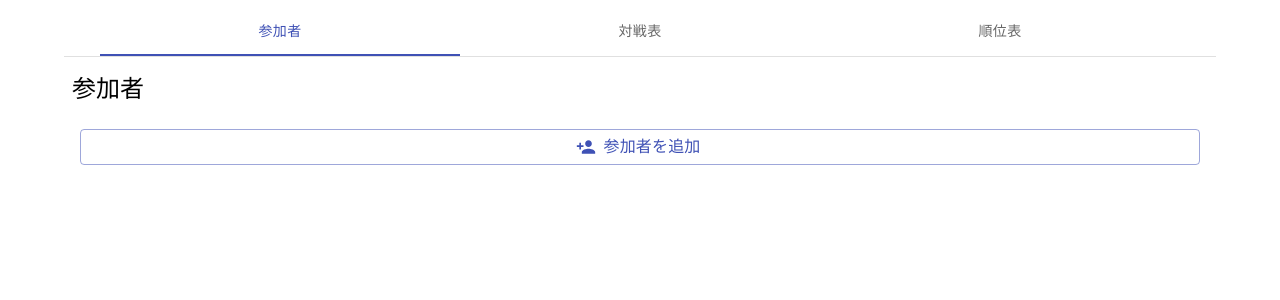
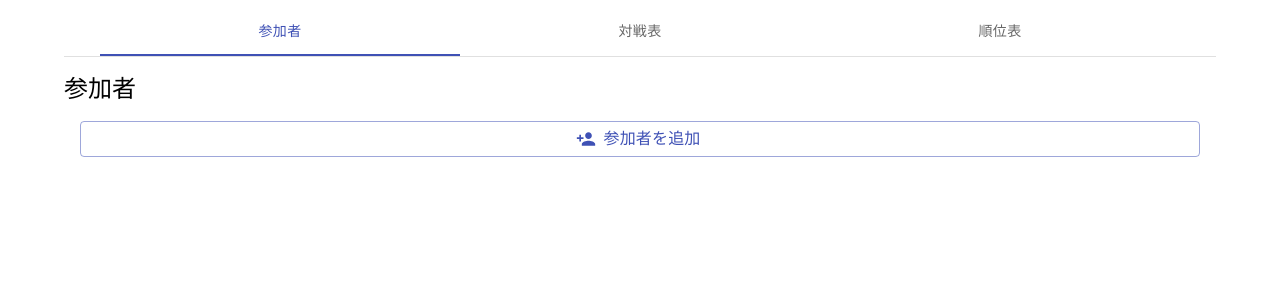
Before and after one commit to snowonfeet/swiss_draw, a Next.js app: page / in a window 1280 px wide. Shown: the top 300 px of the page. Built offline with nearby package versions, Linux system fonts and the light colour scheme.

Commit message:
余白の調整

```diff
--- a/src/app/page.tsx
+++ b/src/app/page.tsx
@@ -57,7 +57,7 @@ const TabPanel = (props: TabPanelProps) => {
 
 const Title = ({ children: children }: { children?: React.ReactNode }) => {
   return (
-    <Typography variant="h5" sx={{ m: 1 }}>
+    <Typography variant="h5" sx={{ my: 1 }}>
       {children}
     </Typography>
   )
@@ -266,7 +266,7 @@ export default function Home() {
 
             <TabPanel value={tab} index={0}>
               <Title>参加者</Title>
-              <List>
+              <List disablePadding>
                 {players.map((player, index) => {
                   return (
                     <ListItem key={player.id}>
@@ -311,13 +311,13 @@ export default function Home() {
             </TabPanel>
             <TabPanel value={tab} index={1}>
               <Title>対戦表</Title>
-              <List subheader={<ListSubheader>勝者の名前をクリックします。もう一度クリックするとリセットされます。</ListSubheader>}>
+              <List disablePadding subheader={<ListSubheader>勝者の名前をクリックします。もう一度クリックするとリセットされます。</ListSubheader>}>
                 {matches.map((match, matchIndex) => {
                   return (
-                    <ListItem key={match.id}>
+                    <ListItem key={match.id} sx={{ py: 1 }} disablePadding>
                       <Stack sx={{ width: "100%" }}>
                         <Typography>{`${matchIndex + 1}試合目`}</Typography>
-                        <List>
+                        <List disablePadding>
                           {match.pairList.map((pair) => {
                             const PlayerButton = ({ playerId: playerId }: { playerId: PlayerId }) => {
                               return (
@@ -340,7 +340,7 @@ export default function Home() {
                             };
 
                             return (
-                              <ListItem key={pair.id}>
+                              <ListItem key={pair.id} disablePadding>
                                 <Box sx={{ width: "100%" }}>
                                   <Grid2 container spacing={2} alignItems="baseline">
                                     <Grid2 size="grow">
```
